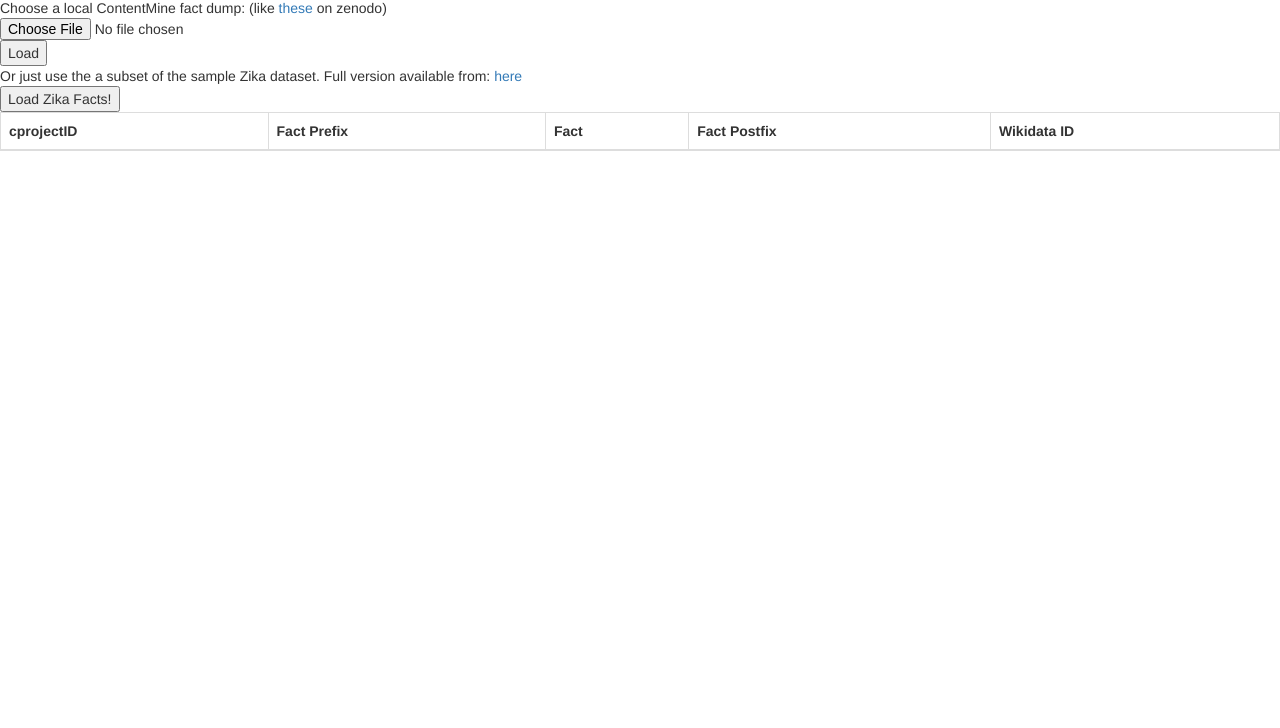
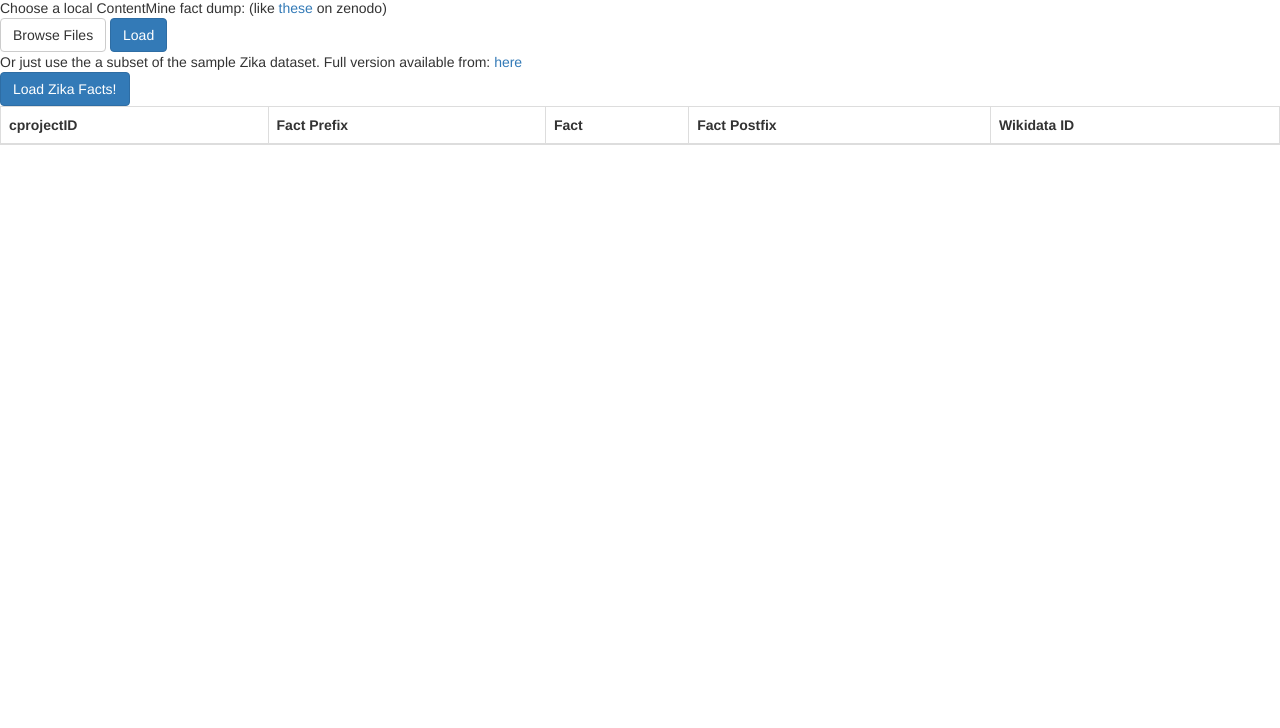
Before and after one commit to tarrow/factvis, a website with bundled scripts: page index.html in a window 1280 px wide. Shown: the part 72-800 px from the top of the page. Built offline with nearby package versions, Linux system fonts and the light colour scheme.

Commit message:
buttons pretty

```diff
--- a/index.html
+++ b/index.html
@@ -77,15 +77,18 @@
 Choose a local ContentMine fact dump: (like <a href="https://zenodo.org/search?page=1&size=20&q=contentmine&file_type=json">these</a> on zenodo)
     <form id="jsonFile" name="jsonFile" enctype="multipart/form-data" method="post">
       <fieldset>
-        <input type='file' id='fileinput'>
-        <input type='button' id='btnLoad' value='Load' onclick='loadFile();'>
+        <label class="btn btn-default btn-file">
+          Browse Files
+        <input type='file' id='fileinput' style="display: none;">
+      </label>
+        <input type='button' id='btnLoad' value='Load' onclick='loadFile();' class="btn btn-primary">
       </fieldset>
     </form>
 
 Or just use the a subset of the sample Zika dataset. Full version available from: <a href="https://doi.org/10.5281/zenodo.154505">here</a>
     <form>
       <fieldset>
-        <input type='button' id='btnDefault' value='Load Zika Facts!' onclick="loadDefault();">
+        <input type='button' id='btnDefault' value='Load Zika Facts!' onclick="loadDefault();" class="btn btn-primary">
       </fieldset>
     </form>
 
```
